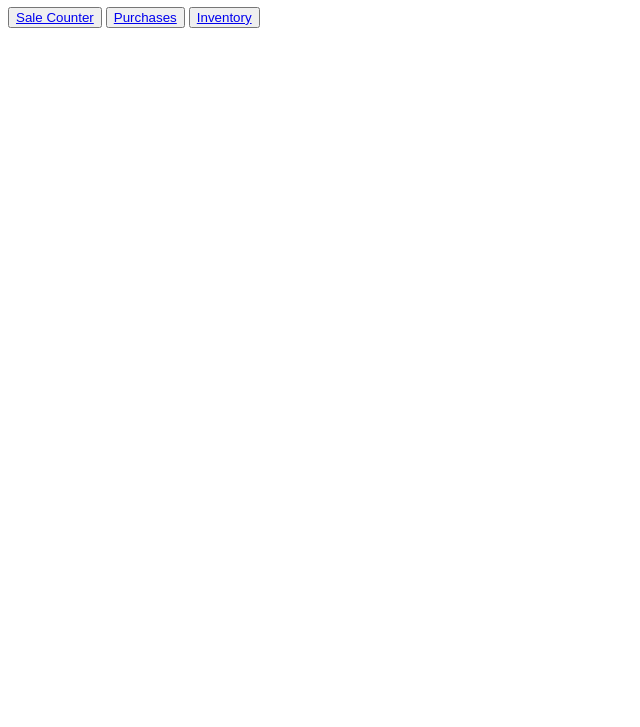
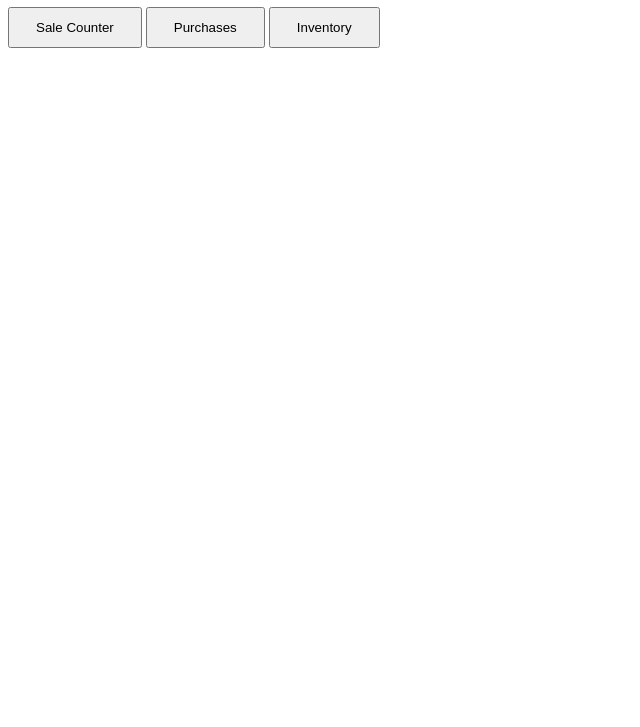
Before and after one commit to booknaklub/ProjectDB, a plain HTML site: page ProjectDB/index.html in a window 1280 px wide. Shown: the part 73-800 px from the top of the page, without its empty margins (0-640 px from the left). Drawn offline with Linux system fonts and the light colour scheme.

Commit message:
Add files via upload
update

```diff
--- a/ProjectDB/index.html
+++ b/ProjectDB/index.html
@@ -3,8 +3,8 @@
 <head>
     <meta charset="UTF-8">
     <meta name="viewport" content="width=device-width, initial-scale=1.0">
-    <title>Document</title>
-    <!-- <link rel="stylesheet" href="/styles/style.css"> -->
+    <title>MotorDB</title>
+    <link rel="stylesheet" href="/styles/style.css">
 </head>
 <body>
     <div>
--- a/ProjectDB/styles/style.css
+++ b/ProjectDB/styles/style.css
@@ -2,3 +2,11 @@
     display: flex;
     flex-direction: column;
 }
+
+a:link, a:visited {
+    color: black;
+    padding: 10px 20px;
+    text-align: center;
+    text-decoration: none;
+    display: inline-block;
+}
```
Also changed, not shown: ProjectDB/inventory.html (+1 -1 lines), ProjectDB/purchases.html (+1 -1 lines), ProjectDB/saleCounter.html (+1 -1 lines).
